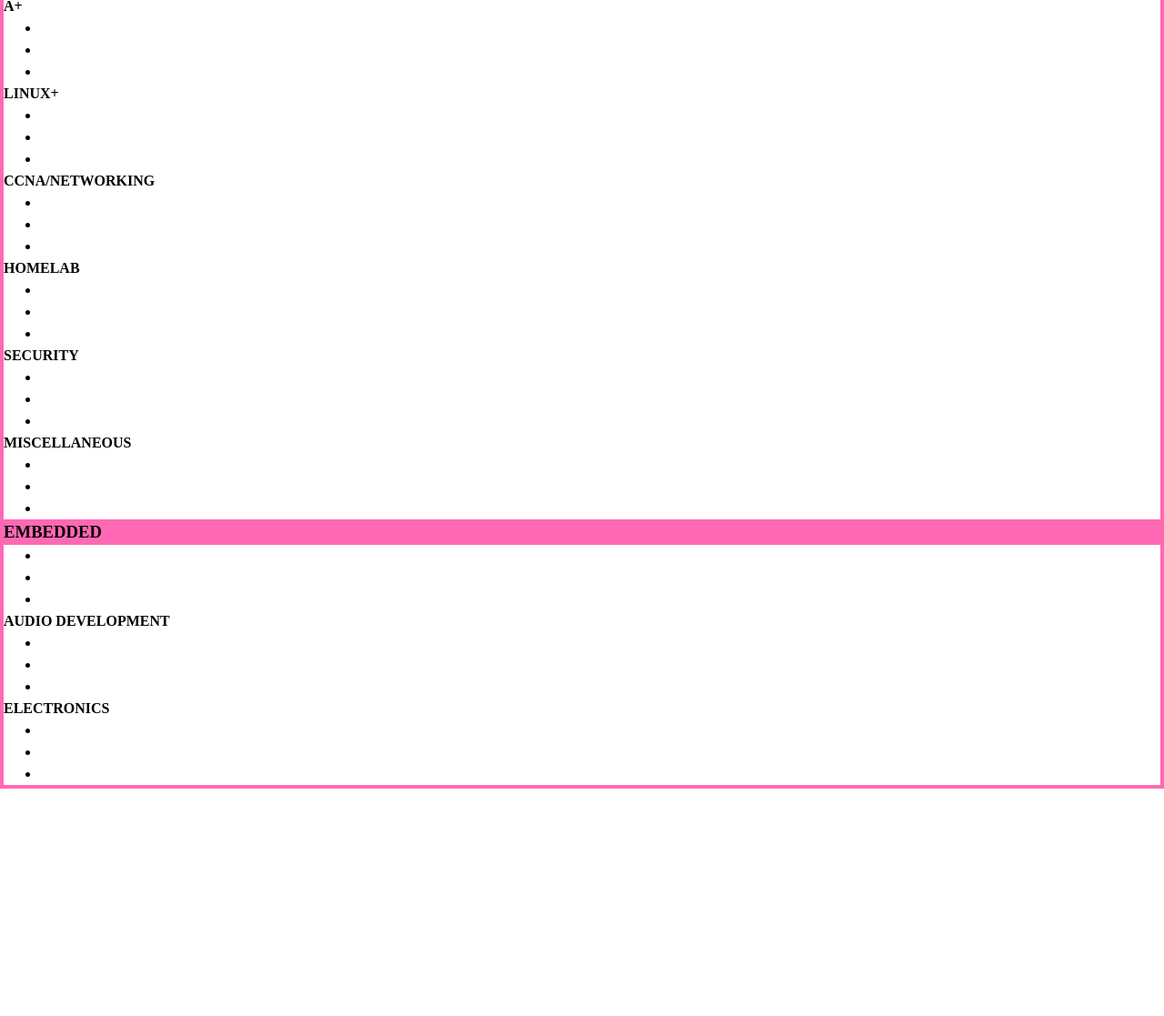
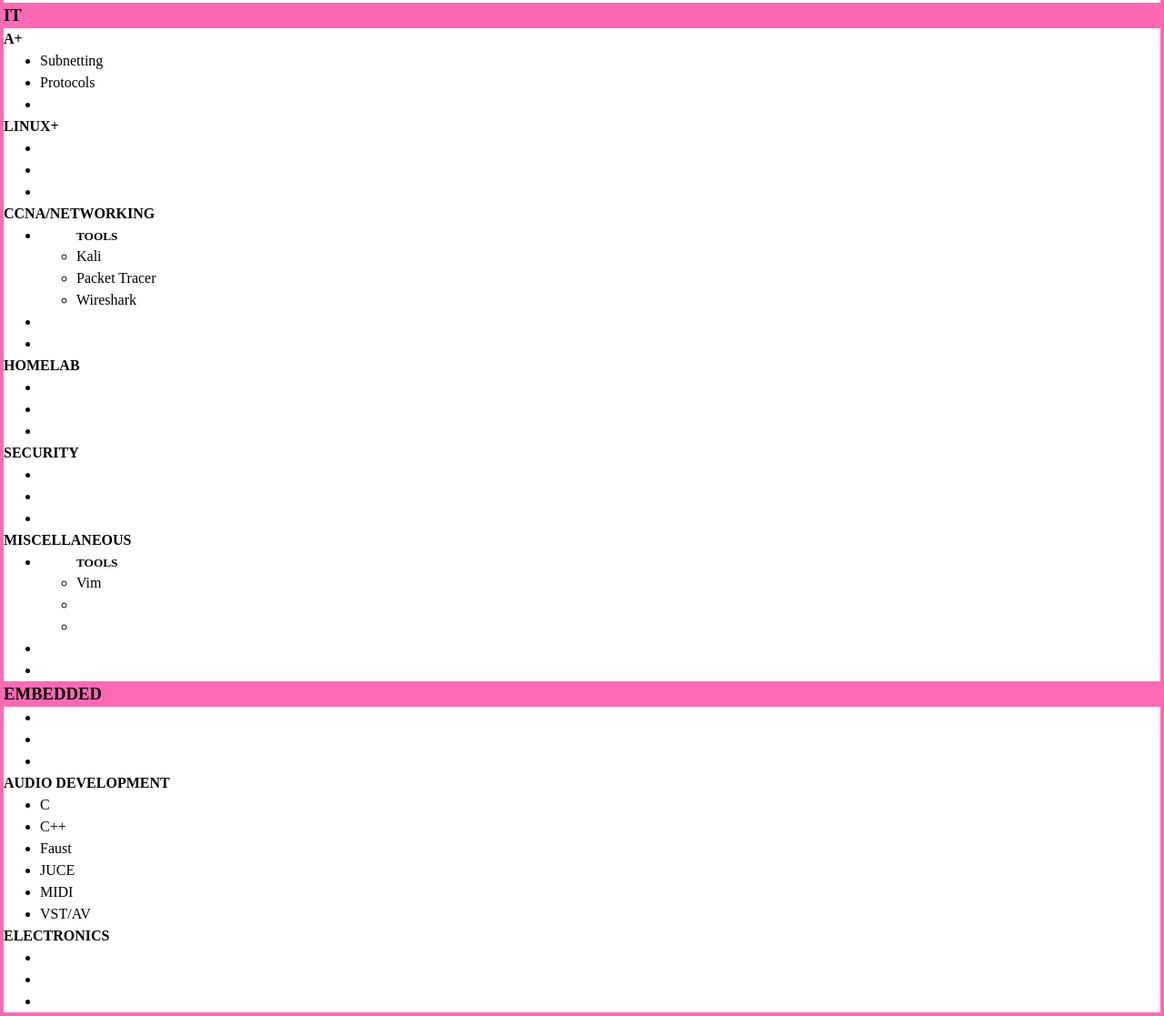
Before and after one commit to guitarzandy009/techstack-studyguide, a plain HTML site: page index.html in a window 1280 px wide. Shown: the part 1129-2246 px from the top of the page at 91% size. Before the commit the page ends 1996 px from the top, so only its background shows below. Drawn offline with Linux system fonts and the light colour scheme.

Commit message:
add some styling / bullet points / center heading

```diff
--- a/index.html
+++ b/index.html
@@ -9,7 +9,7 @@
   <body>
     <main>
       <article>
-        <h2>Tech Stack and Study Guide</h2>
+        <h1>Tech Stack and Study Guide</h1>
         <section>
           <h3>Web</h3>
 
@@ -110,8 +110,8 @@
           <section>
             <h4>A+</h4>
             <ul>
-              <li></li>
-              <li></li>
+              <li>Subnetting</li>
+              <li>Protocols</li>
               <li></li>
             </ul>
           </section>
@@ -126,7 +126,14 @@
           <section>
             <h4>CCNA/Networking</h4>
             <ul>
-              <li></li>
+              <li>
+                <ul>
+                  <h5>Tools</h5>
+                  <li>Kali</li>
+                  <li>Packet Tracer</li>
+                  <li>Wireshark</li>
+                </ul>
+              </li>
               <li></li>
               <li></li>
             </ul>
@@ -150,7 +157,14 @@
           <section>
             <h4>Miscellaneous</h4>
             <ul>
-              <li></li>
+              <li>
+                <ul>
+                  <h5>Tools</h5>
+                  <li>Vim</li>
+                  <li></li>
+                  <li></li>
+                </ul>
+              </li>
               <li></li>
               <li></li>
             </ul>
@@ -166,9 +180,12 @@
           <section>
             <h4>Audio Development</h4>
             <ul>
-              <li></li>
-              <li></li>
-              <li></li>
+              <li>C</li>
+              <li>C++</li>
+              <li>Faust</li>
+              <li>JUCE</li>
+              <li>MIDI</li>
+              <li>VST/AV</li>
             </ul>
           </section>
           <section>
--- a/style.css
+++ b/style.css
@@ -90,6 +90,12 @@ h5 {
   text-transform: uppercase;
 }
 
+h1 {
+  font-size: 3rem;
+  font-weight: bold;
+  text-align: center;
+}
+
 h3 {
   background-color: hotpink;
 }
```
